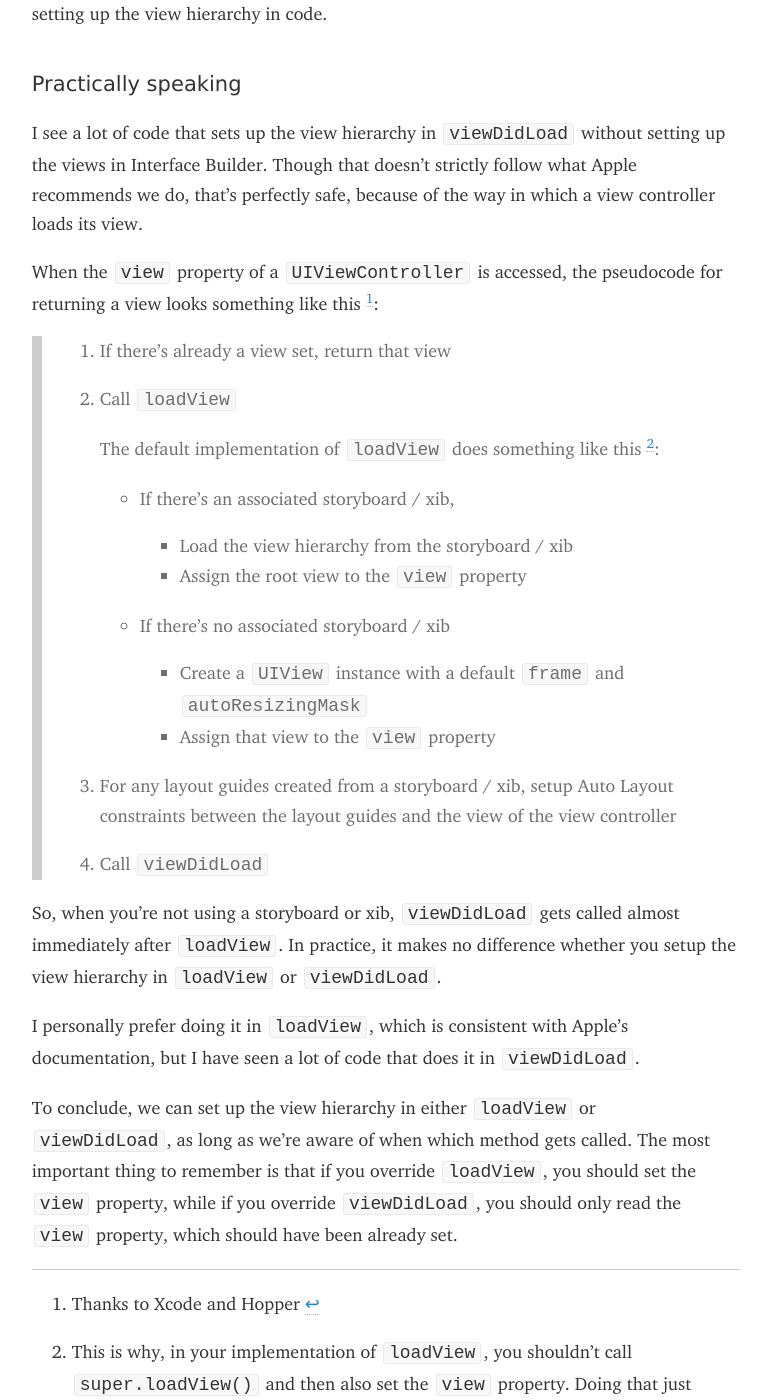
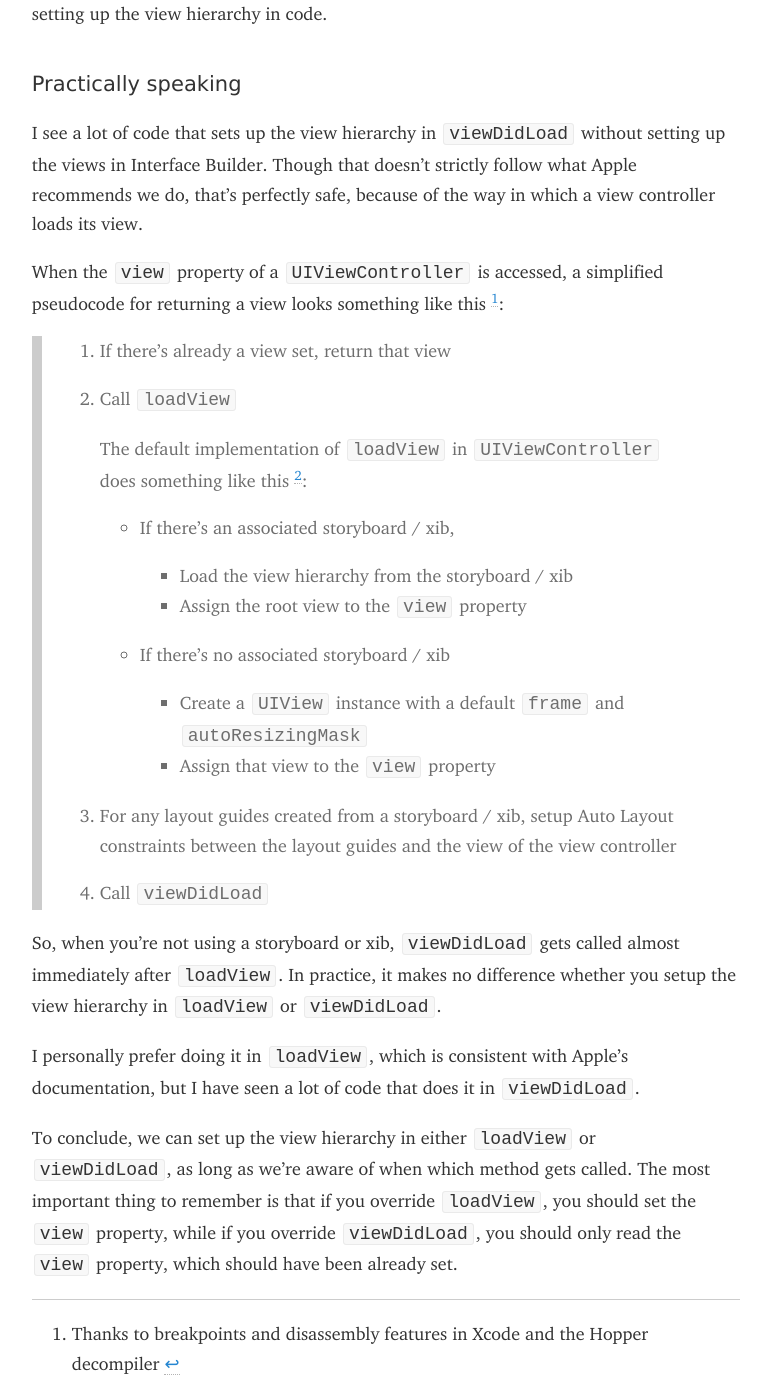
Before and after one commit to roop/roop.github.io, a Jekyll site: the page built from _posts/2015-07-17-loadview-vs-viewdidload.md, in a window 1280 px wide and 1400 px high, scrolled down 2752 px. Shown: the whole window, without its empty margins (254-1025 px from the left). Built offline with Jekyll 4.4.1, drawn with Linux system fonts in a browser that asks for light colours; some web fonts are replaced.

Commit message:
Update post on loadView vs viewDidLoad

```diff
--- a/_posts/2015-07-17-loadview-vs-viewdidload.md
+++ b/_posts/2015-07-17-loadview-vs-viewdidload.md
@@ -121,15 +121,16 @@ without setting up the views in Interface Builder. Though that doesn't
 strictly follow what Apple recommends we do, that's perfectly safe,
 because of the way in which a view controller loads its view.
 
-When the `view` property of a `UIViewController` is accessed, the
-pseudocode for returning a view looks something like this [^1]:
+When the `view` property of a `UIViewController` is accessed, a
+simplified pseudocode for returning a view looks something like this
+[^1]:
 
 >  1. If there's already a view set, return that view
 >
 >  2. Call `loadView`
 >
->     The default implementation of `loadView` does something like this
->     [^2]:
+>     The default implementation of `loadView` in `UIViewController`
+>     does something like this [^2]:
 >
 >      - If there's an associated storyboard / xib,
 >           - Load the view hierarchy from the storyboard / xib
@@ -161,7 +162,8 @@ you should only read the `view` property, which should have been already
 set.
 
 ---
-[^1]: Thanks to Xcode and Hopper
+[^1]: Thanks to breakpoints and disassembly features in Xcode and the
+      Hopper decompiler
 
 [^2]: This is why, in your implementation of `loadView`, you shouldn't
       call `super.loadView()` and then also set the `view` property.
```
